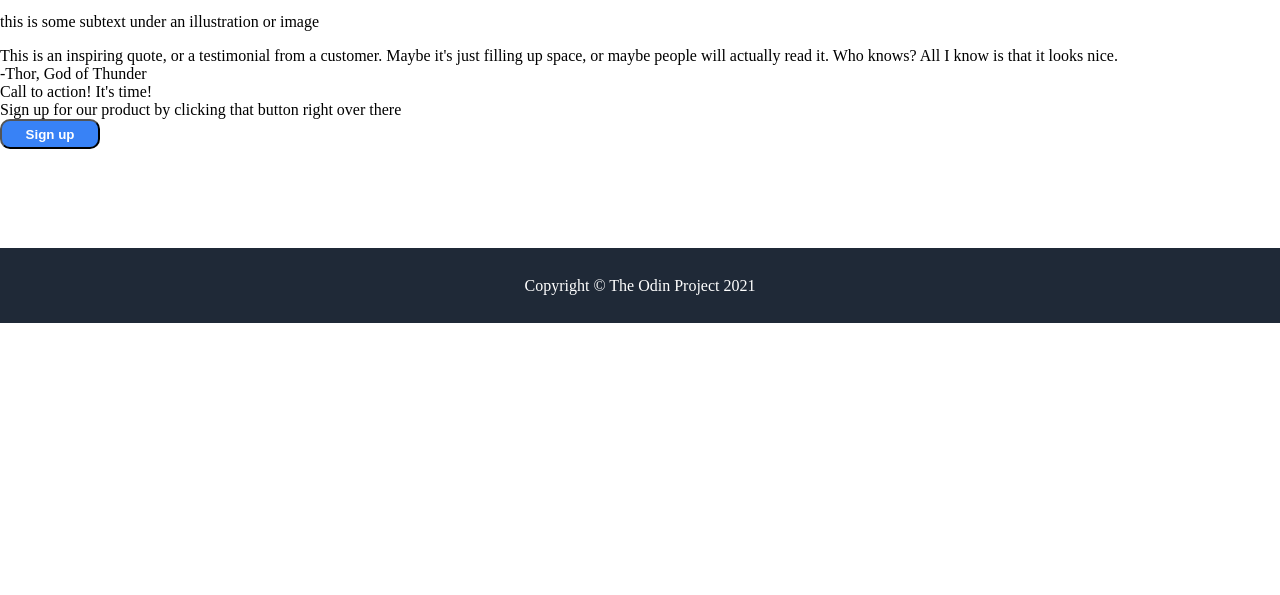
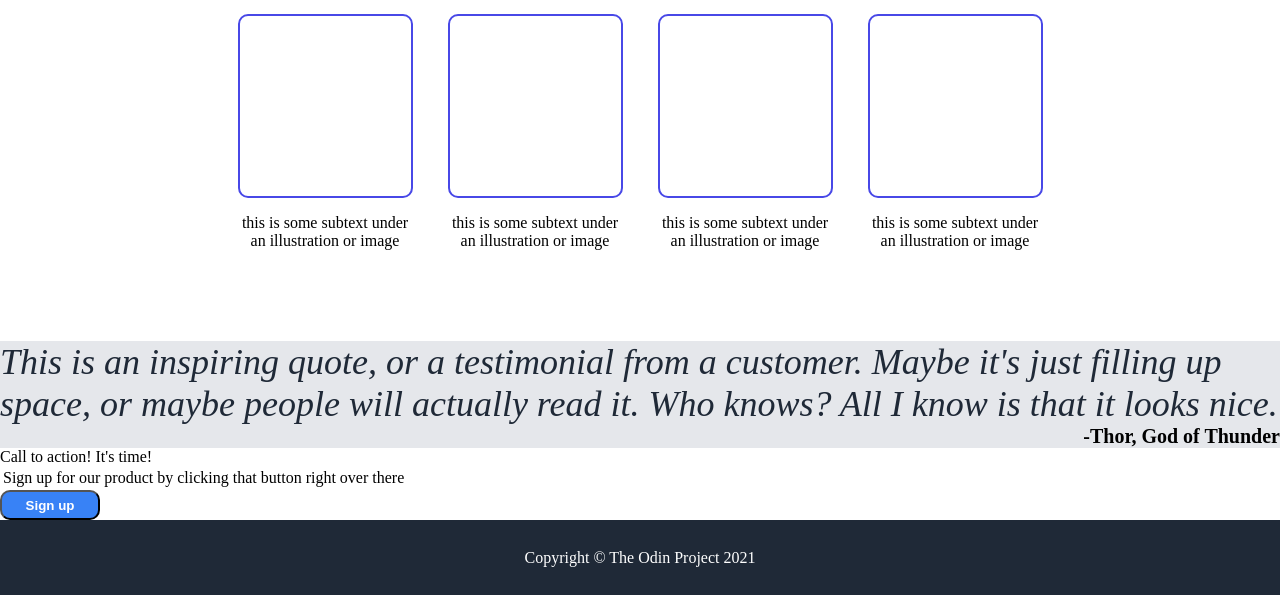
Before and after one commit to skeefhaver/landing-page, a plain HTML site: page index.html in a window 1280 px wide. Shown: the part 477-1072 px from the top of the page. Before the commit the page ends 800 px from the top, so only its background shows below. Drawn offline with Linux system fonts and the light colour scheme.

Commit message:
Finished initial styling of box 2 and 3

```diff
--- a/css/style.css
+++ b/css/style.css
@@ -39,6 +39,30 @@ body {
     align-items: center;
     flex: 1;
 }
+.two-box {
+    text-align: center;
+}
+.info-container {
+    display: flex;
+    justify-content: center;
+    gap: 35px;
+    margin-bottom: 75px;
+}
+.group {
+    max-width: 175px;
+}
+.three-box {
+    background-color: #E5E7EB;
+    display: flex;
+    align-items: center;
+    justify-content: center;
+    height: 300px;
+}
+.quote-container {
+    max-width: 90rem;
+    display: flex;
+    flex-direction: column;
+}
 .footer {
     margin-top: auto;
     min-height: 75px;
@@ -71,3 +95,30 @@ a {
     color: #E5E7EB;
     font-size: 24px;
 }
+.info-header {
+    font-size: 36px;
+    color: #1F2937;
+    font-weight: 900;
+    margin-top: 45px;
+    margin-bottom: 50px;
+}
+#sign-up {
+    border: 3px solid white;
+}
+.blue-border {
+    border: 2px solid rgb(72, 72, 231);
+    height: 180px;
+    border-radius: 10px;
+}
+.quote {
+    font-size: 36px;
+    color: #1F2937;
+    font-style: oblique;
+    font-weight: 200;
+}
+.thor-quote {
+    font-weight: 700;
+    align-self: flex-end;
+    font-size: 20px;
+    max-width: 90rem;
+}
--- a/index.html
+++ b/index.html
@@ -50,8 +50,10 @@
     </div>
 
     <div class="three-box">
-        <div class="quote">This is an inspiring quote, or a testimonial from a customer. Maybe it's just filling up space, or maybe people will actually read it. Who knows? All I know is that it looks nice.</div>
-        <div class="thor-quote">-Thor, God of Thunder</div>
+        <div class="quote-container">
+            <div class="quote">This is an inspiring quote, or a testimonial from a customer. Maybe it's just filling up space, or maybe people will actually read it. Who knows? All I know is that it looks nice.</div>
+            <div class="thor-quote">-Thor, God of Thunder</div>
+        </div>
     </div>
 
     <div class="four-box">
```
